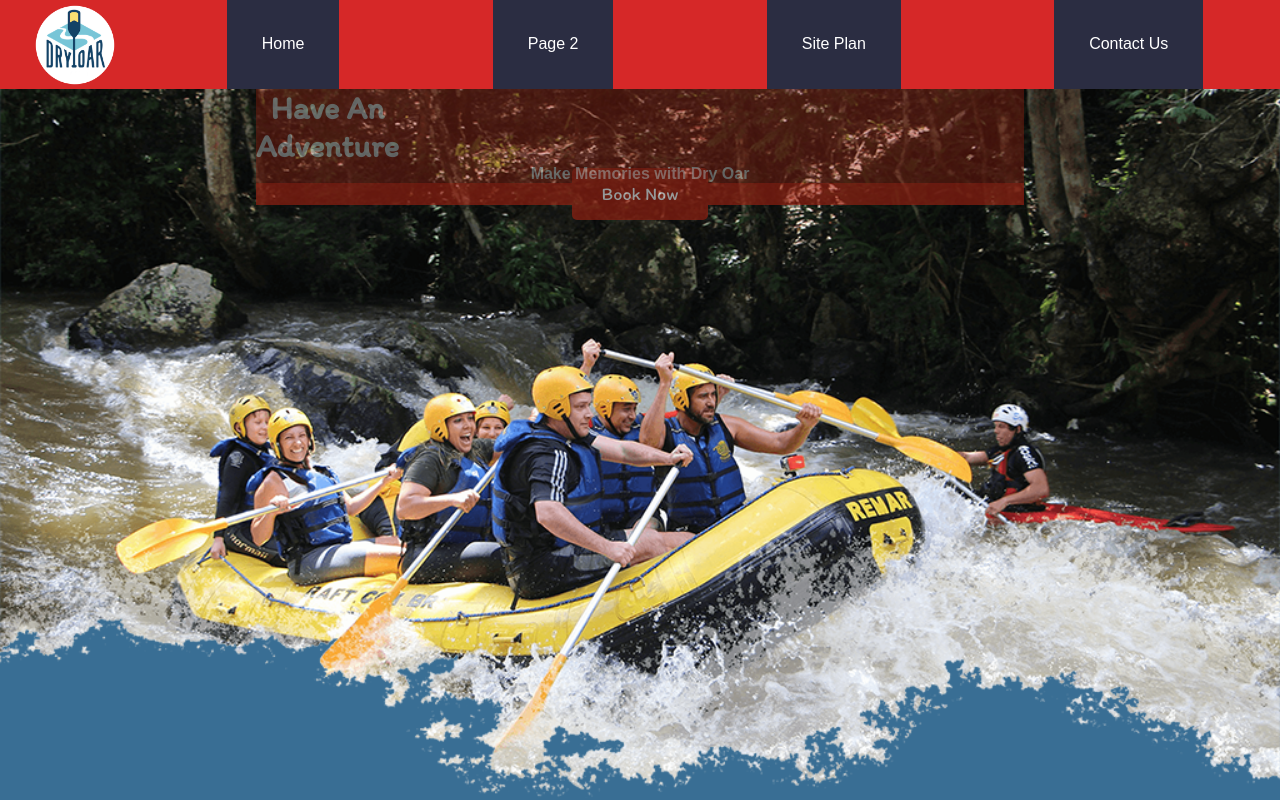
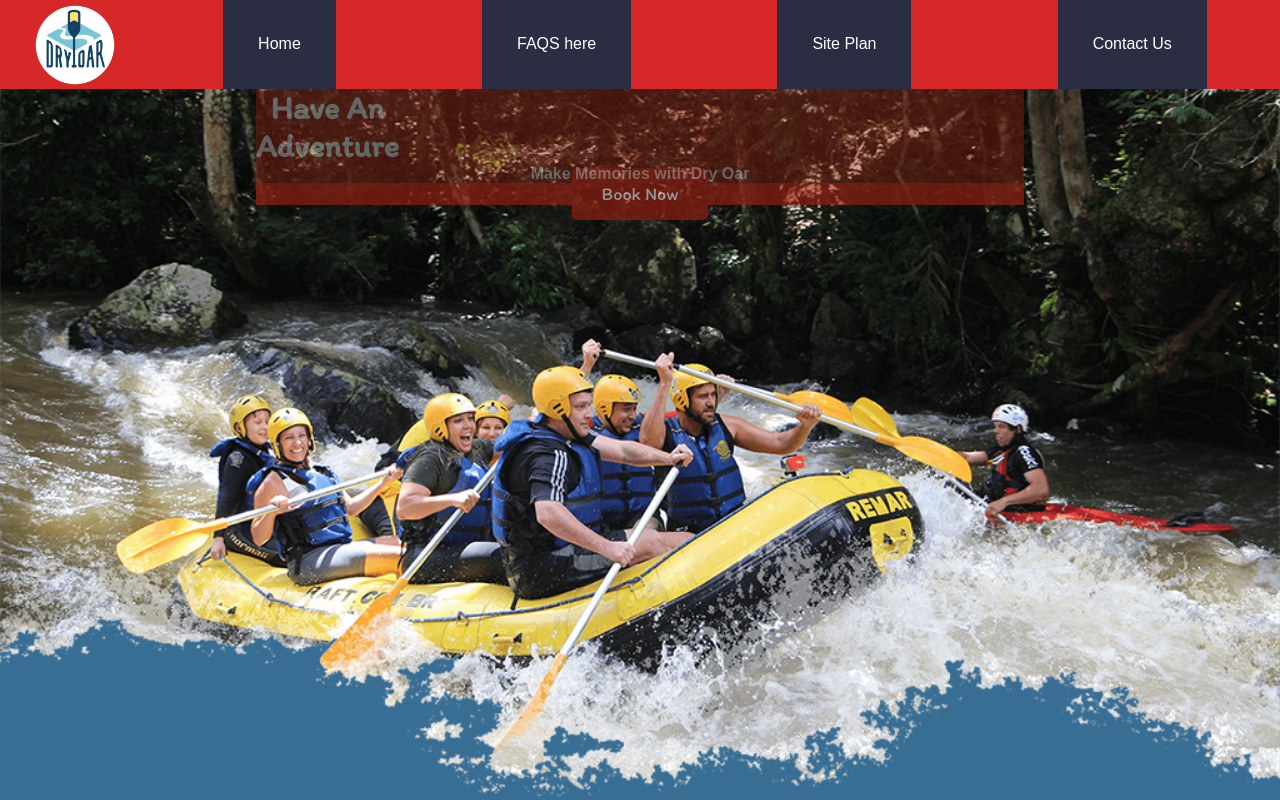
Before and after one commit to freankine212/WDD130, a plain HTML site: page wwr/wwr-index.html in a window 1280 px wide. Shown: the top 800 px of the page. Drawn offline with Linux system fonts and the light colour scheme.

Commit message:
Added page2 link and changed name

```diff
--- a/wwr/wwr-index.html
+++ b/wwr/wwr-index.html
@@ -15,7 +15,7 @@
         </a>
         <nav>
             <a href="wwr-index.html">Home</a>
-            <a href="page2.html">Page 2</a>
+            <a href="page2.html">FAQS here</a>
             <a href="site-plan-rafting.html">Site Plan</a>
             <a href="contactus.html">Contact Us</a>
         </nav>
```
Also changed, not shown: wwr/page2.html (+1 -0 lines).
